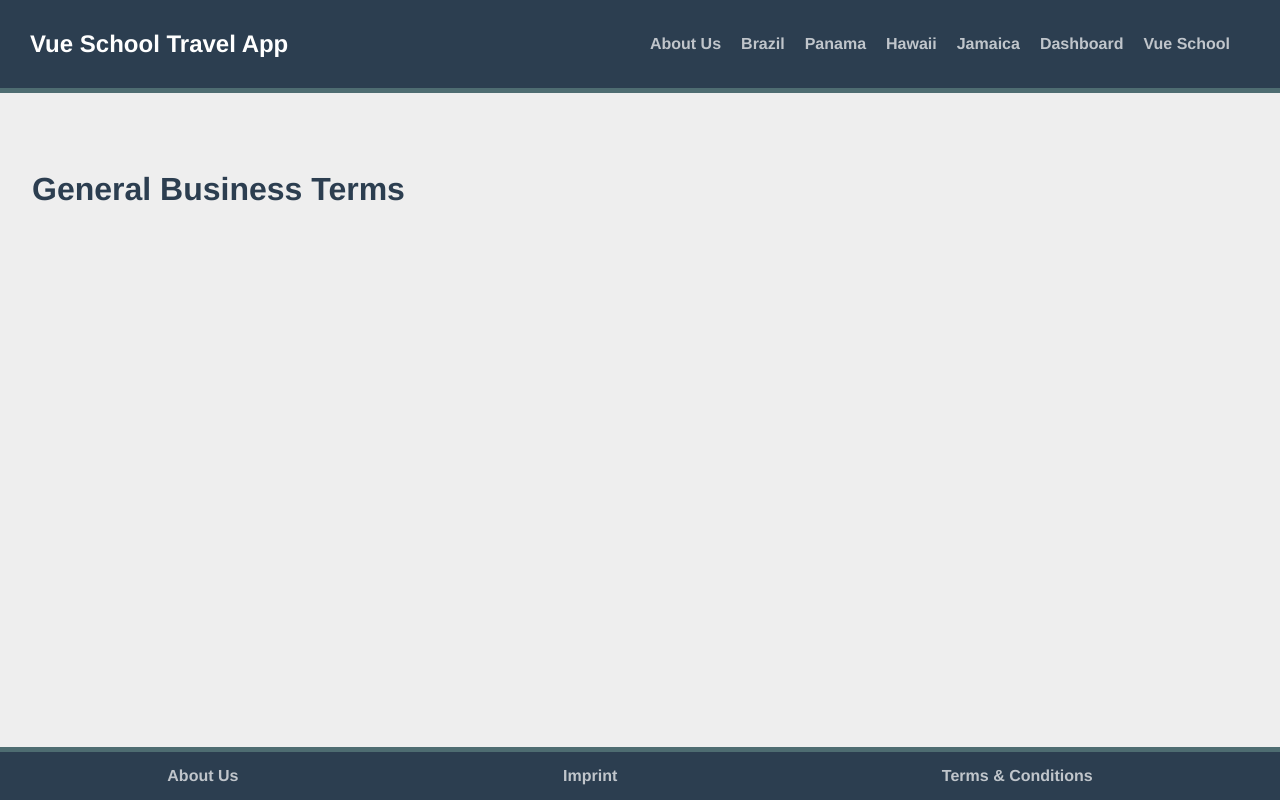
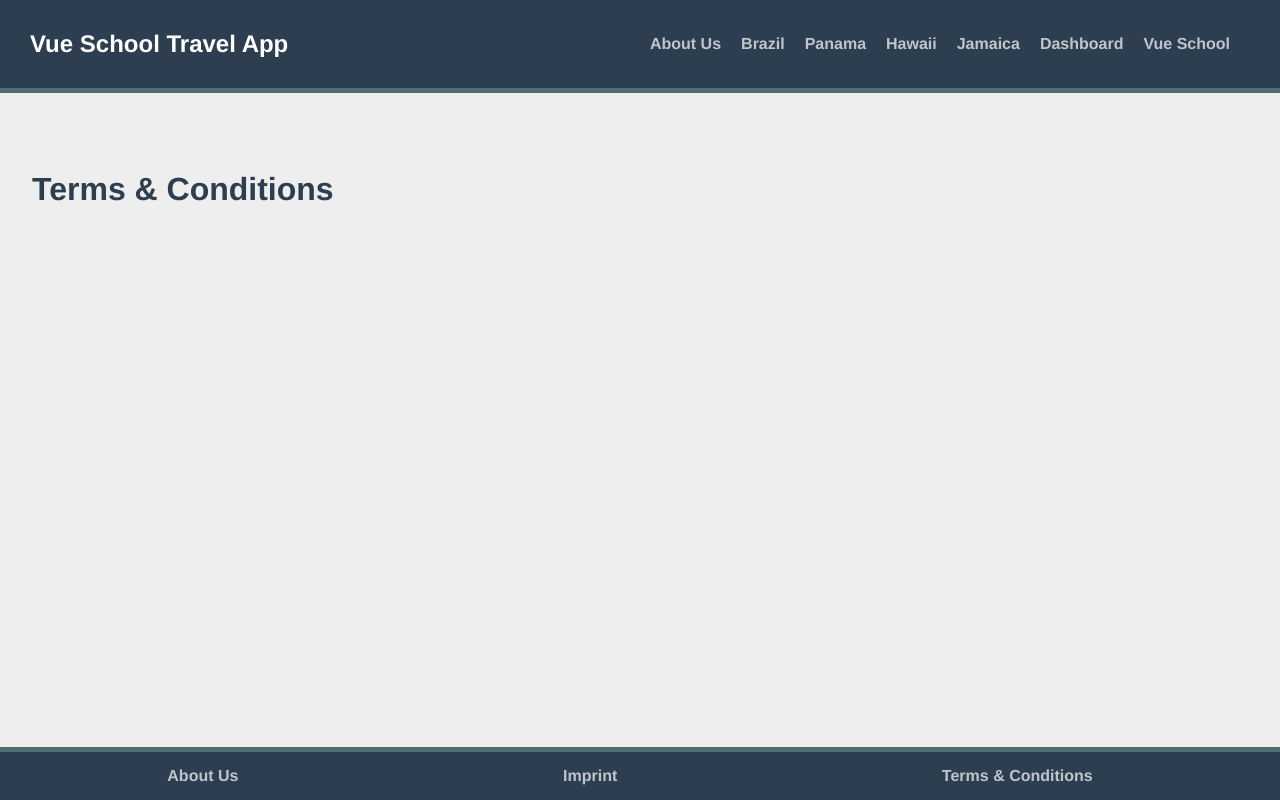
Before and after one commit to kiraGit67/vue-school-travel-app, a Vue app: page /terms in a window 1280 px wide. Built offline with nearby package versions, Linux system fonts and the light colour scheme.

Commit message:
Renames "General Business Terms" to "Terms & Conditions"

```diff
--- a/src/views/GeneralTermsView.vue
+++ b/src/views/GeneralTermsView.vue
@@ -1,5 +1,5 @@
 <template>
   <div>
-    <h1>General Business Terms</h1>
+    <h1>Terms &amp; Conditions</h1>
   </div>
 </template>
```
